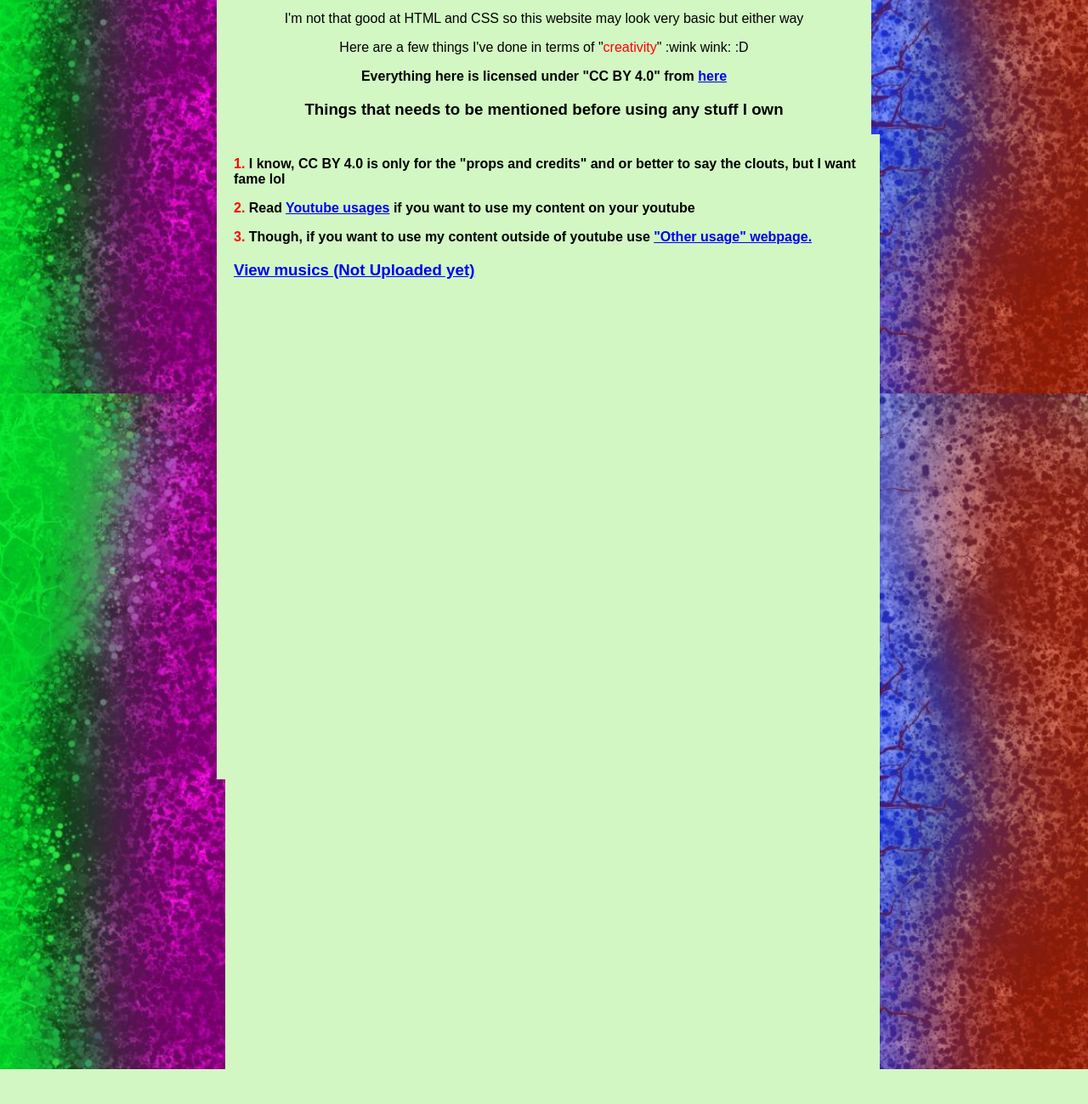
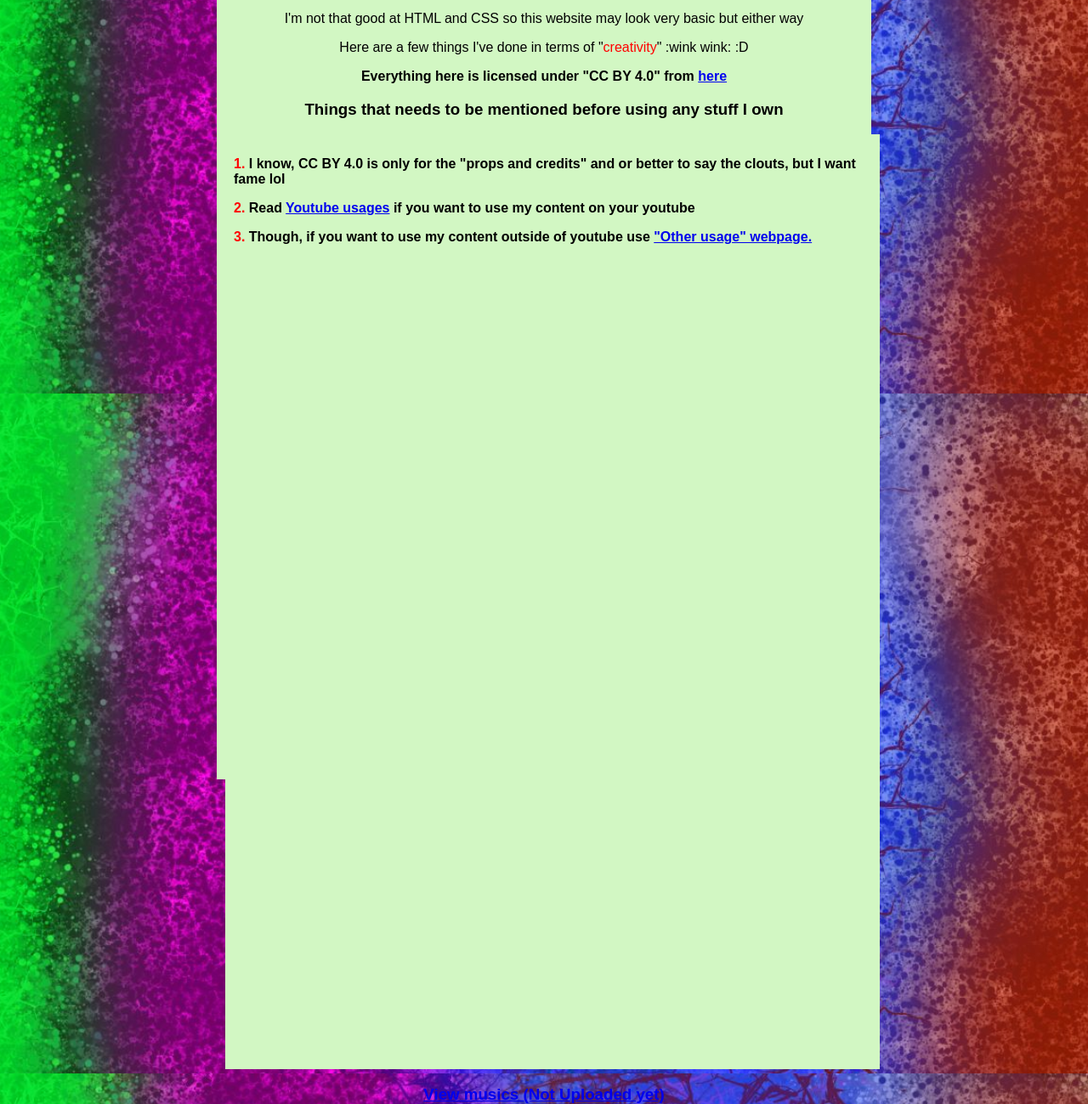
Before and after one commit to Spixa/Spixa.github.io, a plain HTML site: page index.html in a window 1280 px wide. Shown: the part 337-1636 px from the top of the page at 85% size. Before the commit the page ends 1595 px from the top, so only its background shows below. Drawn offline with Linux system fonts and the light colour scheme.

Commit message:
Update index.html

```diff
--- a/index.html
+++ b/index.html
@@ -65,12 +65,12 @@
 		<p><a style="color:#FF0000";>2. <a/>Read <a href="spixa.github.org/pages/youtube.html">Youtube usages</a> if you want to use my content on your youtube</p>
 		<p><a style="color:#FF0000";>3. <a/>Though, if you want to use my content outside of youtube use <a href="spixa.github.org/pages/other.html">"Other usage" webpage.</a></p>
 
-		<h3> <a href="spixa.github.org/pages/musics.html">View musics (Not Uploaded yet) </h3>
+
 
 
 		</div>
 
-
+		<p> <h3> <a href="spixa.github.org/pages/musics.html">View musics (Not Uploaded yet) </h3> </p>
 
 
 	</div>
```
